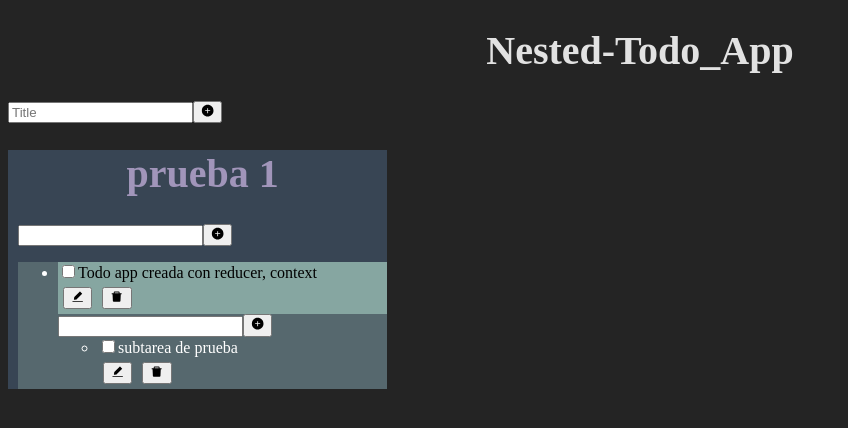
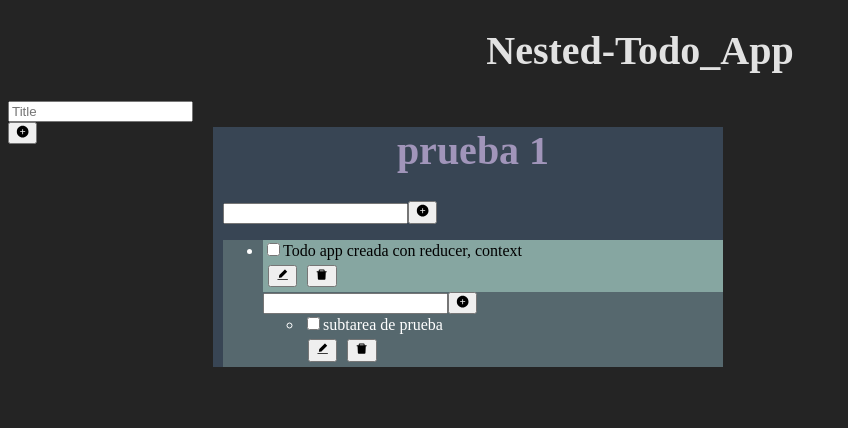
Before and after one commit to AlfonsoG-dev/new-todo-app, a React (Vite) app: page / in a window 1280 px wide. Shown: the top 428 px of the page, without its empty margins (0-848 px from the left). Built offline with nearby package versions, Linux system fonts and the light colour scheme.

Commit message:
mejora del display

```diff
--- a/src/App.css
+++ b/src/App.css
@@ -1,12 +1,15 @@
 .container {
     display: grid;
-    grid-template-columns: 30%;
+    grid-template-columns: repeat(3, 1fr);
+    gap: 20px;
 }
 
 .tarea-container {
+    display: block;
     padding-left: 10px;
     background-color: #384554;
     color: #a195ba;
+    width: 500px;
 }
 
 .tareas {
--- a/src/components/BoardCanvan/Board.jsx
+++ b/src/components/BoardCanvan/Board.jsx
@@ -6,7 +6,7 @@ import BoardList from "./BoardList";
 export default function TodoBoard({ n_title = '' }) {
     return (
         <BoardProvider>
-            <div>
+            <div className="container">
                 <BoardAdd />
                 <BoardList />
             </div>
```
